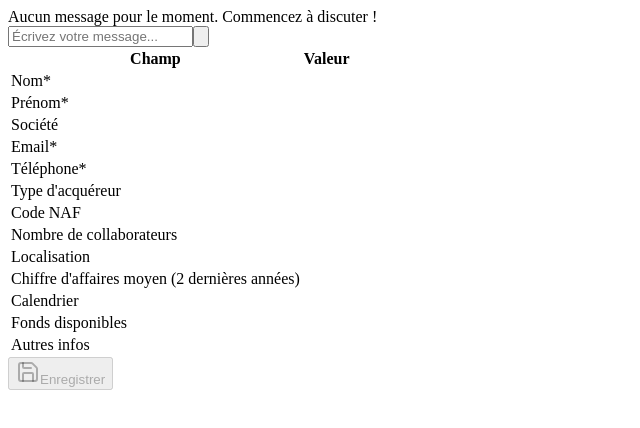
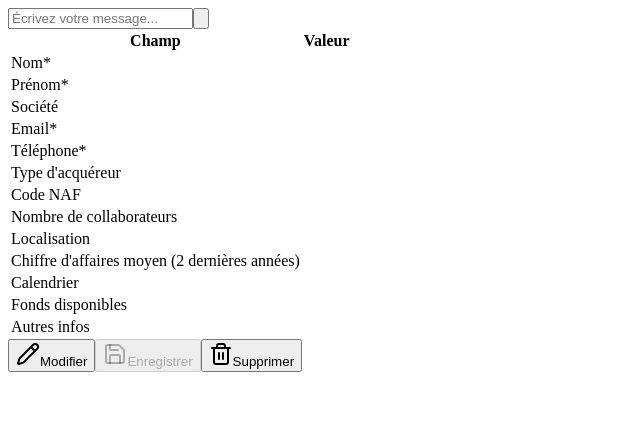
Before and after one commit to Lorisj73/MDS-Workshop-1, a Next.js app: page /acquereur in a window 1280 px wide. Shown: the top 428 px of the page, without its empty margins (0-640 px from the left). Built offline with nearby package versions, Linux system fonts and the light colour scheme.

Commit message:
ajout button edit et supp

```diff
--- a/components/chat.tsx
+++ b/components/chat.tsx
@@ -1,7 +1,8 @@
 "use client";
 
+import { UpdateIcon } from "@radix-ui/react-icons";
 import { useChat } from "ai/react";
-import { Save } from "lucide-react";
+import { Delete, Edit, Pencil, Save, Trash2 } from "lucide-react";
 import { useEffect, useRef, useState } from "react";
 import { remark } from "remark";
 import html from "remark-html";
@@ -92,12 +93,12 @@ export default function Chat({ apiUrl, tab }: ChatProps) {
 				const parts = lastMessage.content.split("|||");
 
 				if (parts.length > 1) {
-					const jsonPart = parts[1].trim();
+					const jsonPart = parts[1].trim(); // Cette partie récupère le JSON
 
 					try {
 						const data = JSON.parse(jsonPart);
 
-						// Update the table data
+						// Mise à jour des données du tableau
 						const newTableData = tableData.map((item) => ({
 							...item,
 							value:
@@ -162,12 +163,10 @@ export default function Chat({ apiUrl, tab }: ChatProps) {
 			>
 				{/* Chat messages */}
 				<div className="flex-grow overflow-y-auto mb-20 max-h-[calc(100vh-200px)]">
-					{formattedMessages.length === 0 ? (
-						<div className="text-center text-gray-500">
-							Aucun message pour le moment. Commencez à discuter !
-						</div>
-					) : (
-						formattedMessages.map((m, index) => (
+					{formattedMessages.map((m, index) => {
+						const contentWithoutJSON = m.htmlContent.split("|||")[0].trim();
+
+						return (
 							<div key={index} className="mb-4">
 								<div
 									className={`whitespace-pre-wrap chatbox-msg p-2 rounded ${
@@ -177,11 +176,13 @@ export default function Chat({ apiUrl, tab }: ChatProps) {
 									}`}
 								>
 									{m.role === "user" ? "User: " : "Xlinks-AI: "}
-									<div dangerouslySetInnerHTML={{ __html: m.htmlContent }} />
+									<div
+										dangerouslySetInnerHTML={{ __html: contentWithoutJSON }}
+									/>
 								</div>
 							</div>
-						))
-					)}
+						);
+					})}
 					<div ref={messagesEndRef} />
 				</div>
 
@@ -250,7 +251,11 @@ export default function Chat({ apiUrl, tab }: ChatProps) {
 							</tbody>
 						</table>
 					</div>
-					<div className="mt-4 text-center flex justify-center">
+					<div className="mt-4 text-center flex justify-center gap-4">
+						<Button className="flex gap-2" variant="secondary">
+							<Pencil />
+							Modifier
+						</Button>
 						<Button
 							onClick={handleSave}
 							className="flex gap-2"
@@ -259,6 +264,10 @@ export default function Chat({ apiUrl, tab }: ChatProps) {
 							<Save />
 							Enregistrer
 						</Button>
+						<Button className="flex gap-2" variant="destructive">
+							<Trash2 />
+							Supprimer
+						</Button>
 					</div>
 				</div>
 			)}
```
Also changed, not shown: app/api/chat/acquereur/route.tsx (+3 -2 lines).
